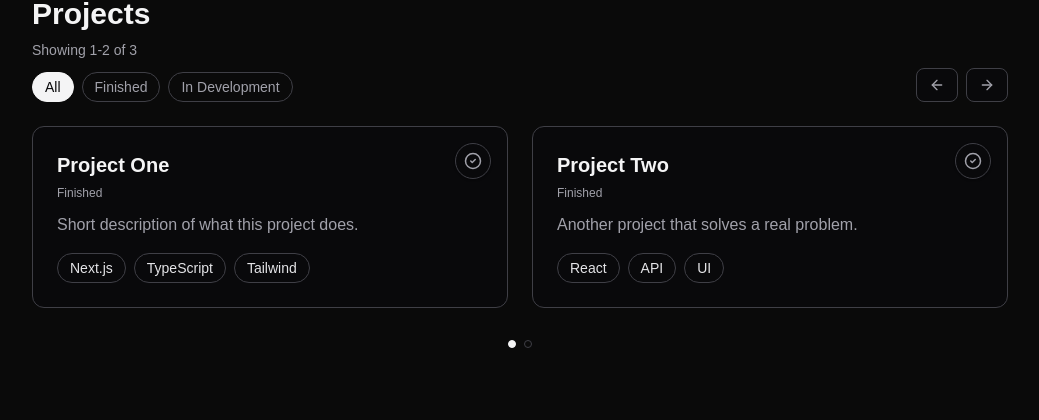
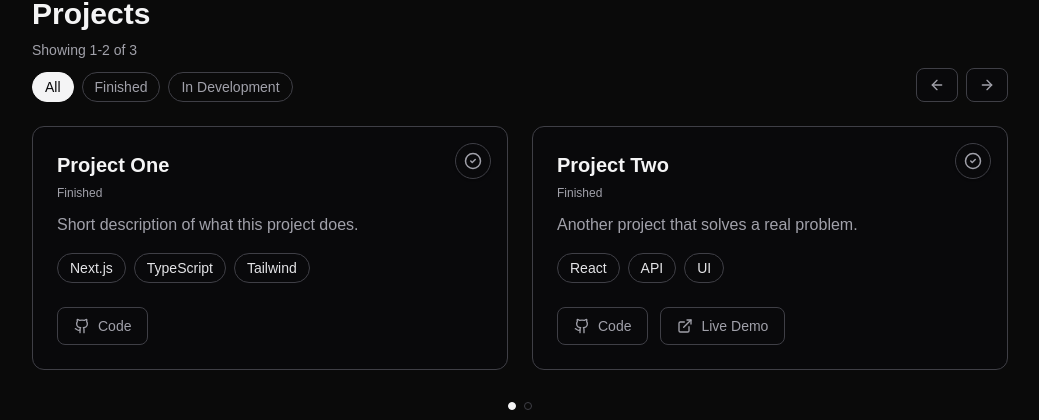
Before and after one commit to Coolguy4123/Portfolio, a Next.js app: page / in a window 1280 px wide. Shown: the part 1374-1794 px from the top of the page, without its empty margins (120-1159 px from the left). Built offline with nearby package versions, Linux system fonts and the light colour scheme.

Commit message:
Created Code and Demo Links, testing projects

```diff
--- a/app/components/ProjectSection.tsx
+++ b/app/components/ProjectSection.tsx
@@ -4,9 +4,10 @@ import { useEffect, useMemo, useState } from "react";
 import {
   ArrowLeft,
   ArrowRight,
-  ArrowUpRight,
   CheckCircle2,
   Wrench,
+  Github,
+  ExternalLink,
 } from "lucide-react";
 
 type ProjectStatus = "finished" | "in_dev";
@@ -15,7 +16,8 @@ type Project = {
   title: string;
   description: string;
   tech: string[];
-  link: string;
+  github: string;
+  demo?: string;
   status: ProjectStatus;
   progress?: string;
 };
@@ -152,16 +154,12 @@ export default function ProjectSection({ projects }: { projects: Project[] }) {
       {/* Cards */}
       <div className="grid gap-6 md:grid-cols-2">
         {visible.map((p) => (
-          <a
+          <div
             key={p.title}
-            href={p.link}
-            target="_blank"
-            rel="noreferrer"
             className={[
               "group relative rounded-xl border p-6",
               card,
-              ringHover,
-              "focus:outline-none focus-visible:ring-2 focus-visible:ring-[rgb(var(--fg))]/20",
+              "focus:outline-none",
             ].join(" ")}
           >
             {/* Status icon */}
@@ -190,7 +188,46 @@ export default function ProjectSection({ projects }: { projects: Project[] }) {
                 </span>
               ))}
             </div>
-          </a>
+
+            {/* Links */}
+            <div className="mt-6 flex items-center gap-3">
+              <a
+                href={p.github}
+                target="_blank"
+                rel="noreferrer"
+                className={[
+                  "inline-flex items-center gap-2 px-4 py-2 rounded-lg border text-sm font-medium",
+                  "transition-colors",
+                  card,
+                  ringHover,
+                  muted,
+                  "hover:text-[rgb(var(--fg))]",
+                ].join(" ")}
+              >
+                <Github className="h-4 w-4" />
+                Code
+              </a>
+
+              {p.demo && (
+                <a
+                  href={p.demo}
+                  target="_blank"
+                  rel="noreferrer"
+                  className={[
+                    "inline-flex items-center gap-2 px-4 py-2 rounded-lg border text-sm font-medium",
+                    "transition-colors",
+                    card,
+                    ringHover,
+                    muted,
+                    "hover:opacity-90",
+                  ].join(" ")}
+                >
+                  <ExternalLink className="h-4 w-4" />
+                  Live Demo
+                </a>
+              )}
+            </div>
+          </div>
         ))}
       </div>
 
--- a/app/page.tsx
+++ b/app/page.tsx
@@ -17,7 +17,8 @@ const projects = [
     description: "Another project that solves a real problem.",
     tech: ["React", "API", "UI"],
     link: "https://github.com/yourname/project-two",
-    status: "finished"
+    status: "finished",
+    demo: "https://github.com/yourname/project-two"
   },
   {
     title: "Project Three",
```
